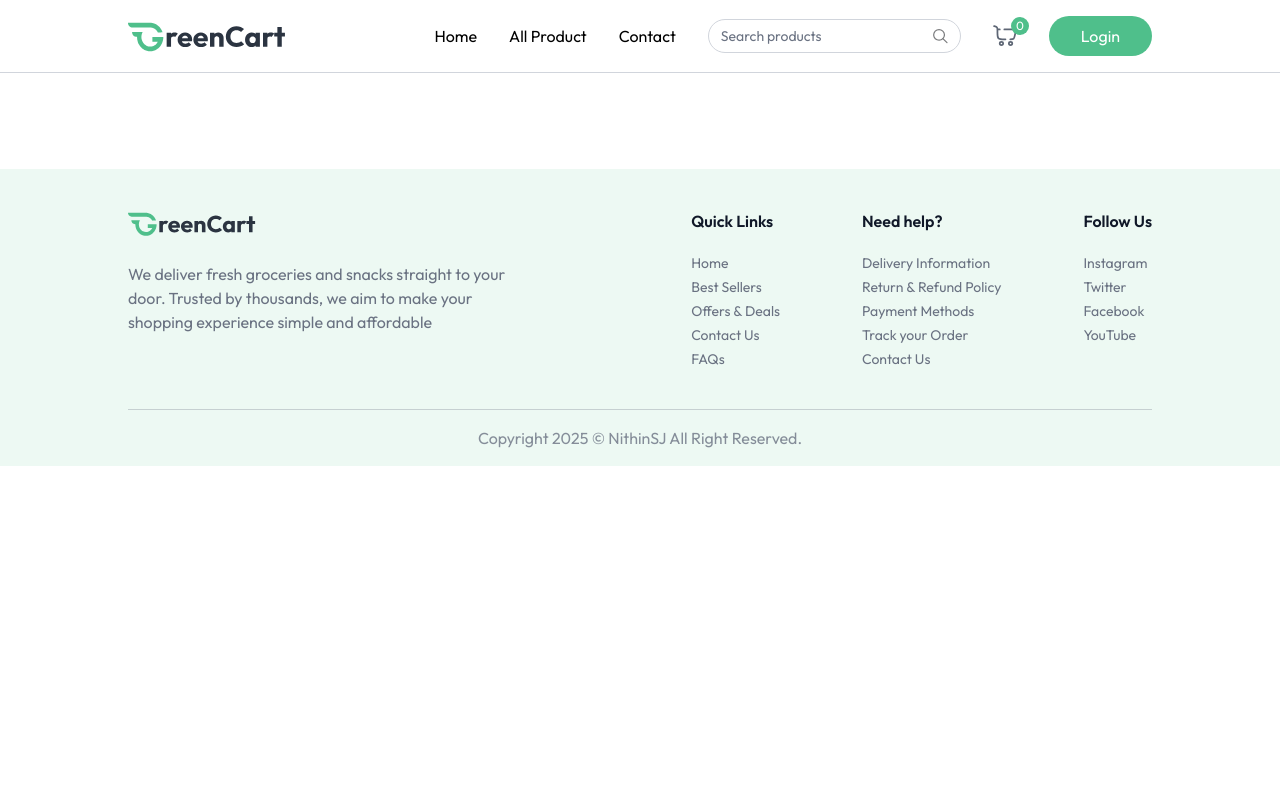
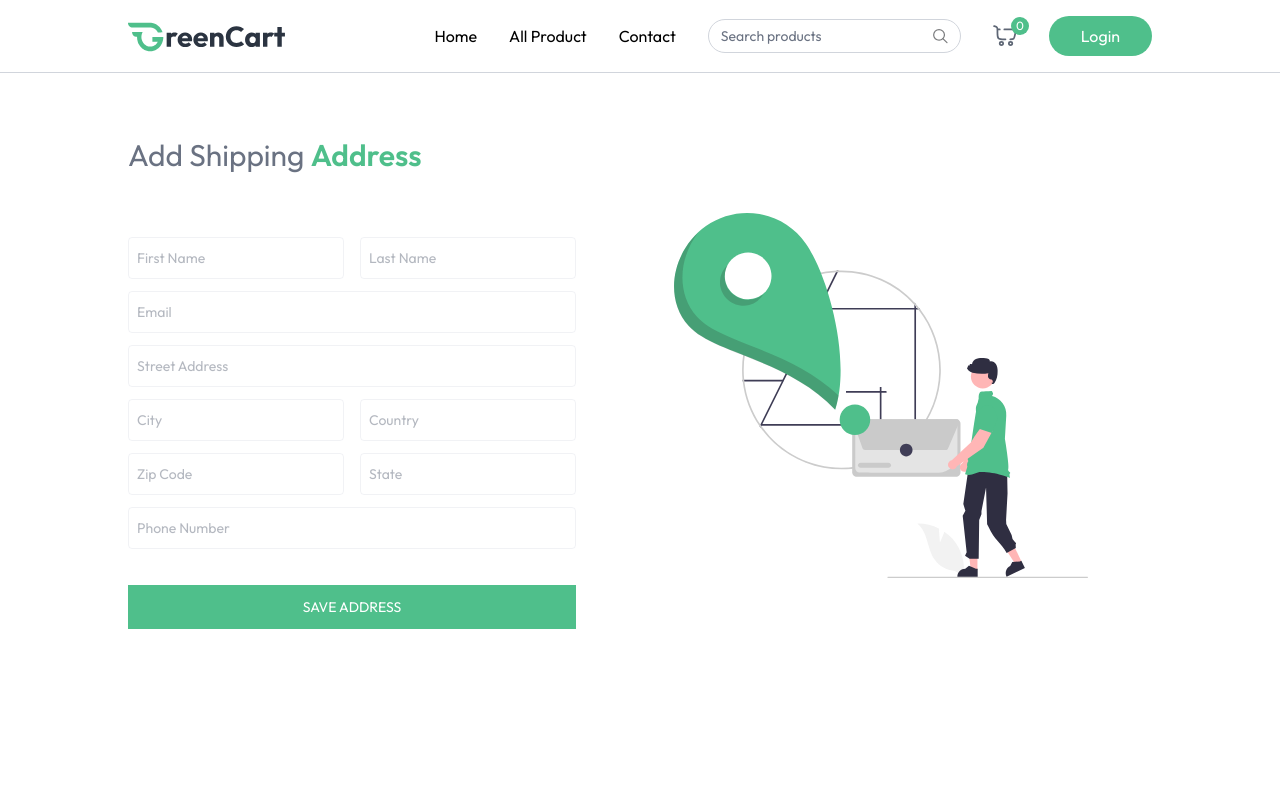
Before and after one commit to Nithinjayan4/Greencart, a React (Vite) app in the folder client/: page /add-address in a window 1280 px wide. Shown: the top 800 px of the page. Built offline with nearby package versions, Linux system fonts and the light colour scheme.

Commit message:
Adress page completed

```diff
--- a/client/src/App.jsx
+++ b/client/src/App.jsx
@@ -10,6 +10,7 @@
 import ProductCategory from './pages/ProductCategory'
 import ProductDetails from './pages/ProductDetails'
 import Cart from './pages/Cart'
+import AddAddress from './pages/AddAddress'
 
 const App = () => {
 
@@ -28,6 +29,7 @@
           <Route path='/products/:category' element={<ProductCategory/>}/>
           <Route path='/products/:category/:id' element={<ProductDetails/>}/>
           <Route path='/cart' element={<Cart/>}/>
+          <Route path='/add-address' element={<AddAddress/>}/>
         </Routes>
       </div>
      {! isSellerPath && <Footer/>}
--- a/client/src/pages/AddAddress.jsx
+++ b/client/src/pages/AddAddress.jsx
@@ -1,9 +1,134 @@
-import React from 'react'
+import React, { useState } from "react";
+import { assets } from "../assets/assets";
+
+const InputField = ({ type, placeholder, name, handleChange, address }) => (
+  <input
+    className="w-full px-2 py-2.5 border border-gray-300/30 rounded outline-none text-gray-500 focus:border-primary transition"
+    text={type}
+    placeholder={placeholder}
+    name={name}
+    onChange={handleChange}
+    value={address[name]}
+    required
+  />
+);
 
 const AddAddress = () => {
+  const [address, setAddress] = useState({
+    firstName: "",
+    lastName: "",
+    email: "",
+    street: "",
+    city: "",
+    state: "",
+    country: "",
+    zipCode: "",
+    phone: "",
+  });
+  const handleChange = (e) => {
+    const { name, value } = e.target;
+    setAddress((prevAddress) => ({
+      ...prevAddress,
+      [name]: value,
+    }));
+  };
+
+  const onSubmitHandler = async (e) => {
+    e.preventDefault();
+    console.log("Form submitted");
+  };
+
   return (
-    <div>AddAddress</div>
-  )
-}
+    <div className="mt-16 pb-16">
+      <p className="text-2xl md:text-3xl text-gray-500">
+        Add Shipping <span className="font-semibold text-primary">Address</span>
+      </p>
+      <div className="flex flex-col-reverse md:flex-row justify-between mt-10">
+        <div className="flex-1 max-w-md">
+          <form onSubmit={onSubmitHandler} className="space-y-3 mt-6 text-sm">
+            <div className="grid grid-cols-2 gap-4">
+              <InputField
+                handleChange={handleChange}
+                address={address}
+                name="firstName"
+                type="text"
+                placeholder="First Name"
+              />
+              <InputField
+                handleChange={handleChange}
+                address={address}
+                name="lastName"
+                type="text"
+                placeholder="Last Name"
+              />
+            </div>
+            <InputField
+              handleChange={handleChange}
+              address={address}
+              name="email"
+              type="text"
+              placeholder="Email "
+            />
+            <InputField
+              handleChange={handleChange}
+              address={address}
+              name="street"
+              type="text"
+              placeholder="Street Address"
+            />
+            <div className="grid grid-cols-2 gap-4">
+              <InputField
+                handleChange={handleChange}
+                address={address}
+                name="city"
+                type="text"
+                placeholder="City"
+              />
+              <InputField
+                handleChange={handleChange}
+                address={address}
+                name="country"
+                type="text"
+                placeholder="Country"
+              />
+            </div>
+            <div className="grid grid-cols-2 gap-4">
+              <InputField
+                handleChange={handleChange}
+                address={address}
+                name="zipCode"
+                type="text"
+                placeholder="Zip Code"
+              />
+              <InputField
+                handleChange={handleChange}
+                address={address}
+                name="state"
+                type="text"
+                placeholder="State"
+              />
+            </div>
+            <InputField
+              handleChange={handleChange}
+              address={address}
+              name="phone"
+              type="text"
+              placeholder="Phone Number"
+            />
+            <button className="w-full mt-6 bg-primary text-white py-3 hover:bg-primary-dull transition cursor-pointer uppercase">
+              Save Address
+            </button>
+          </form>
+        </div>
 
-export default AddAddress
+        <img
+          src={assets.add_address_iamge}
+          className="md:mr-16 mb-16 md:mt-0"
+          alt="address"
+        />
+      </div>
+    </div>
+  );
+};
+
+export default AddAddress;
```
